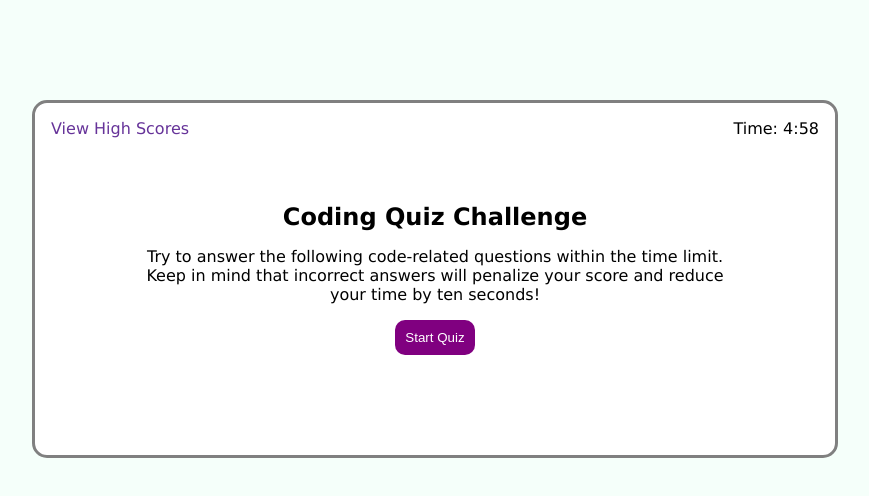
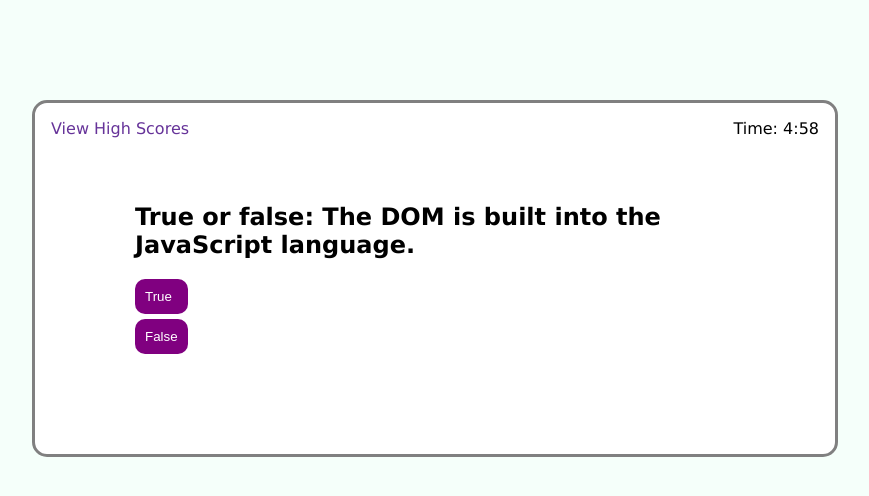
Before and after one commit to Moses-Ian/code-quiz, a plain HTML site: page index.html in a window 1280 px wide. Both pictures are taken after a click on the button "Start Quiz". Shown: the whole page, without its empty margins (205-1074 px from the left). Drawn offline with Linux system fonts and the light colour scheme.

Commit message:
displays a question

```diff
--- a/assets/css/style.css
+++ b/assets/css/style.css
@@ -89,6 +89,7 @@ section {
 
 hr {
 	margin-top: 40px;
+	display: none;
 }
 
 .answers {
@@ -107,6 +108,7 @@ h2 {
 	font-style: italic;
 	color: darkgray;
 	font-family: corsiva;
+	display: none;
 }
 
 /* save-info */
--- a/assets/js/script.js
+++ b/assets/js/script.js
@@ -3,9 +3,96 @@ var timer = document.querySelector("#timer p");
 var time = 300;	//300 seconds = 5 minutes
 var timerObject;
 
+var welcomeSection = document.querySelector("#welcome");
+var questionSection = document.querySelector("#question");
+var saveInfoSection = document.querySelector("#save-info");
+var scoresSection = document.querySelector("#high-scores");
+
+var questions = [
+	{	//4.1.8
+		title: "True or false: The DOM is built into the JavaScript language.",
+		answers: [
+			"True",
+			"False",
+			"",
+			""
+		],
+		correct: "b"
+	},
+	{	//4.2.9
+		title: "What does event.preventDefault() do?",
+		answers: [
+			"It stops the browser from reloading the page upon a form submission.",
+			"It stops the browser from allowing the form submission event to occur.",
+			"",
+			""
+		],
+		correct: "a"
+	},
+	{	//4.2.9
+		title: "The browser event submit allows us to do the following:",
+		answers: [
+			"Submit a form using a button.",
+			"Submit a form using the Enter key.",
+			"Submit a form using both a button and the Enter key.",
+			""
+		],
+		correct: "c"
+	},
+	{	//4.2.9
+		title: "How do we use JavaScript to get the information entered into a form’s input field?",
+		answers: [
+			"We can select the form’s input element and use the value property to read its data.",
+			"We can select the form itself and use the value property to read all of its data.",
+			"We can select the form’s input element and use the textContent or innerHTML properties to read its data.",
+			""
+		],
+		correct: "a"
+	},
+	{	//4.3.11
+		title: "In the DOM’s event object, what does its target property refer to?",
+		answers: [
+			"It refers to the HTML element that was interacted with to dispatch the event.",
+			"It refers to the HTML element we want to affect as a result of our dispatched event.",
+			"",
+			""
+		],
+		correct: "a"
+	},
+	{	//4.4.9
+		title: "If you save your array of objects to the browser’s local storage and it looks like [Object object] when you visit it in Chrome’s DevTools, what’s wrong?",
+		answers: [
+			"The array wasn’t stringified with JSON.stringify() before saving it in Local Storage.",
+			"The array wasn’t parsed with JSON.parse() before saving it to Local Storage.",
+			"",
+			""
+		],
+		correct: "a"
+	}
+	// commented out so I can easily duplicate it
+	// {
+		// title: "",
+		// answers: [
+			// "",
+			// "",
+			// "",
+			// ""
+		// ],
+		// correct: ""
+	// }
+];
+
+var questionTitle = document.querySelector("#question h1");
+var answers = [];
+answers.push(document.querySelector("#A"));
+answers.push(document.querySelector("#B"));
+answers.push(document.querySelector("#C"));
+answers.push(document.querySelector("#D"));
+
 //attach listeners
 var startButton = document.querySelector("#start-quiz");
 startButton.addEventListener("click", startQuiz);
+
 
 
 
@@ -20,11 +107,17 @@ startButton.addEventListener("click", startQuiz);
 
 //function declarations
 function startQuiz() {
+	//start the timer
 	displayTime();
 	timerObject = window.setInterval(countDown, 1000);
-	console.log(timerObject);
+
+	//start the questions
+	welcomeSection.style.display = "none";
+	questionSection.style.display = "block";
+	displayQuestion(0);
 }
 
+//timer related
 function countDown() {
 	time--;
 	displayTime();
@@ -42,7 +135,6 @@ function timeString(t) {
 	let result = "";
 	result += m + ":";
 	result += t >= 10 ? t : "0" + t;
-	console.log(result);
 	return result;
 }
 
@@ -53,3 +145,16 @@ function displayTime() {
 function timeUp() {
 
 }
+
+//question related
+function displayQuestion(index) {
+	questionTitle.textContent = questions[index].title;
+	for (let i=0; i < answers.length; i++) {
+		answers[i].textContent = questions[index].answers[i];
+		if (answers[i].textContent === "") {
+			answers[i].style.display = "none";
+		} else {
+			answers[i].style.display = "block";
+		}
+	}
+}
```
